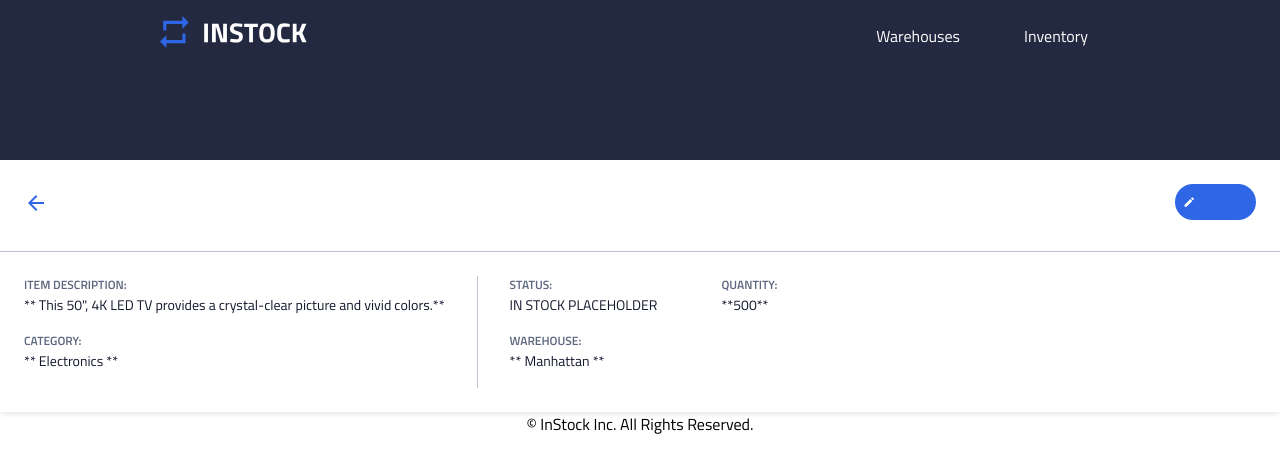
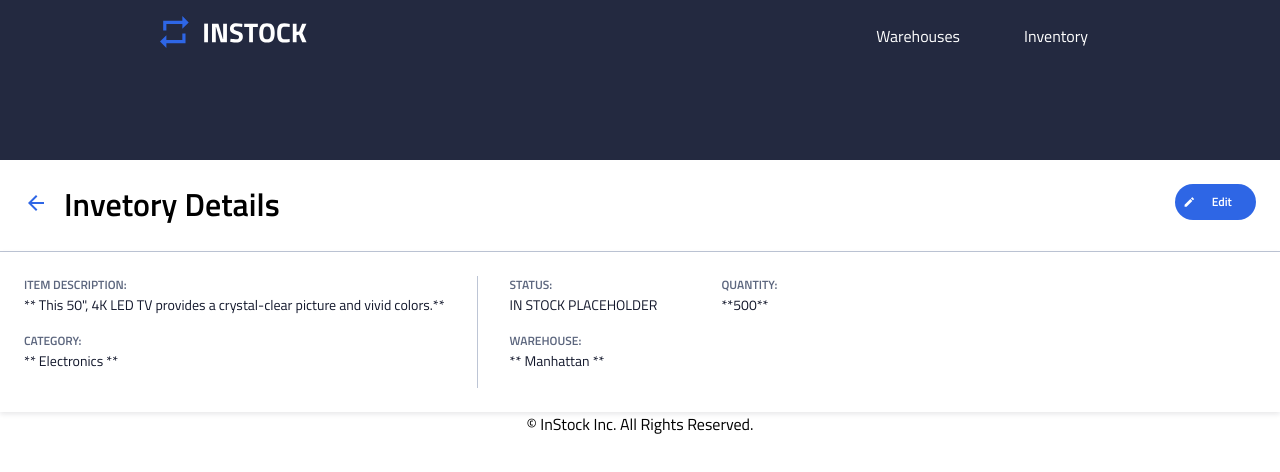
Before and after one commit to jaydools/instock-lithium-client, a React (Create React App) app: page / in a window 1280 px wide. Shown: the top 472 px of the page. Built offline with nearby package versions, Linux system fonts and the light colour scheme.

Commit message:
props passed

```diff
--- a/src/Components/Title/Title.js
+++ b/src/Components/Title/Title.js
@@ -4,20 +4,21 @@ import back from "../../Assets/Images/arrow_back-24px.svg";
 import { ReactComponent as Edit } from "../../Assets/Images/edit-24px.svg";
 import { Link } from "react-router-dom";
 
-function Title(props) {
-    const { title } = props;
-    const { edit } = props;
-
+function Title({ pageTitle, edit, backUrl }) {
     return (
         <div>
             <div className="title">
                 <div className="title__left">
-                    <Link to="/inventory-list" className="title__link">
-                        <button className="title__back">
-                            <img src={back} alt="back button" />
-                        </button>
-                    </Link>
-                    <h1 className="title__header">{title}</h1>
+                    {backUrl && (
+                        <>
+                            <Link to={backUrl} className="title__link">
+                                <button className="title__back">
+                                    <img src={back} alt="back button" />
+                                </button>
+                            </Link>
+                        </>
+                    )}
+                    <h1 className="title__header">{pageTitle}</h1>
                 </div>
                 <div>
                     <Link to="/inventory-item-edit">
--- a/src/Components/Title/Title.scss
+++ b/src/Components/Title/Title.scss
@@ -11,6 +11,7 @@
     &__header {
         @include mobileH1;
         margin-top: 1.5rem;
+        padding-left: 1.5rem;
 
         @include tablet {
             @include desktopH1;
@@ -26,7 +27,7 @@
     }
 
     &__back {
-        padding-right: 1rem;
+        margin-right: -0.5rem;
         padding-left: 1.5rem;
         background: none;
         border: none;
--- a/src/Pages/Warehouses/Warehouses.js
+++ b/src/Pages/Warehouses/Warehouses.js
@@ -7,7 +7,7 @@ function Warehouses() {
     return (
         <body>
             {/* INSERT YOUR COMPONENT HERE TO PREVIEW */}
-            <Title />
+            <Title pageTitle="Invetory Details" edit="Edit" backUrl="/warehouses" />
             <InventoryItemDetails />
         </body>
     );
```
